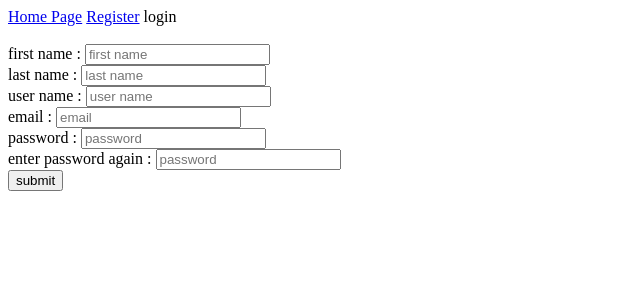
After one commit to aliraad79/Webeloopers, a Django app: page /login/ in a window 1280 px wide. The commit adds this page. Shown: the top 300 px of the page, without its empty margins (0-640 px from the left). Run offline with Django 3.2, Linux system fonts and the light colour scheme.

Commit message:
lots of changes

```diff
--- /dev/null
+++ b/base/forms.py
@@ -0,0 +1,25 @@
+from django import forms
+from django.contrib.auth.forms import UserCreationForm
+from django.contrib.auth.models import User
+
+
+class SignUpForm(UserCreationForm):
+    first_name = forms.CharField(max_length=30, required=False)
+    last_name = forms.CharField(max_length=30, required=False)
+    user_name = forms.CharField(max_length=30, required=True)
+    email = forms.EmailField(max_length=254, required=True)
+    password1 = forms.CharField(max_length=40, required=True)
+    password2 = forms.CharField(max_length=40, required=True)
+
+    class Meta:
+        model = User
+        fields = '__all__'
+
+
+class LogInForm(UserCreationForm):
+    user_name = forms.CharField(max_length=30, required=True)
+    password1 = forms.CharField(max_length=40, required=True)
+
+    class Meta:
+        model = User
+        fields = '__all__'
--- a/base/views.py
+++ b/base/views.py
@@ -1,7 +1,56 @@
-from django.shortcuts import render
+from django.contrib.auth import login, authenticate
+from django.shortcuts import render, redirect
+from django.urls import reverse
+
+from base.forms import SignUpForm, LogInForm
 
 
 # Create your views here.
 
-def home_page(request):
-    return render(request, 'homePage.html')
+def test(request):
+    return render(request, 'Base.html', {'is_login': 1})
+
+
+def signup_dup(request):
+    return redirect('/sign_up')
+
+
+def home_page(request, *args):
+    if args:
+        return render(request, 'homePage.html', {'is_login': args[0]})
+    return render(request, 'homePage.html', {'is_login': False})
+
+
+def signup(request):
+    if request.method == 'POST':
+        form = SignUpForm(request.POST)
+        if form.is_valid():
+            data = form.cleaned_data
+            form.save()
+            username = data.get('username')
+            raw_password = data.get('password1')
+            user = authenticate(username=username, password=raw_password)
+            login(request, user)
+            return redirect('')
+        else:
+            return render(request, 'sign_up.html', {'form': form, 'error': True})
+    else:
+        form = SignUpForm()
+    return render(request, 'sign_up.html', {'form': form})
+
+
+def login_view(request):
+    if request.method == 'POST':
+        form = LogInForm(request.POST)
+        if form.is_valid():
+            username = request.POST['username']
+            password = request.POST['password']
+            user = authenticate(request, username=username, password=password)
+            if user is not None:
+                login(request, user)
+                return home_page(request, request.user.is_authenticated)
+            else:
+                return render(request, '')
+    else:
+        form = SignUpForm()
+    return render(request, 'sign_up.html', {'form': form})
--- a/templates/Base.html
+++ b/templates/Base.html
@@ -1,20 +1,25 @@
 <html>
-<head></head>
+<head>
+    <title>{% block title %} {% endblock %}</title>
+
+</head>
 <body>
 
 
 <div id=”navbar”>
-    {% if url %}
-
+    <a id=”homepage” href="/">Home Page</a>
+    {% if  not is_login %}
+        <a id=”register” href="sign_up/">Register</a>
+        <a id=”login” >login</a>
     {% endif %}
-    <a id=”homepage” href="home/">Home Page</a>
-    <a id=”login”>login</a>
-    <a id=”register”>Register</a>
 
 
 </div>
 {% block welcome %}
 {% endblock %}
-
+{% block sign_up %}
+{% endblock %}
+{% block login %}
+{% endblock %}
 </body>
 </html>
--- /dev/null
+++ b/templates/sign_up.html
@@ -0,0 +1,33 @@
+{% extends "base.html" %}
+{% block title %}
+    sign up
+{% endblock %}
+{% block sign_up %}
+    <br>
+    {% if error %}
+        Please Fill Form correctly
+    {% endif %}
+    <form id=”register_form”>
+        <label>
+            first name : <input name=”first_name” placeholder="first name"><br>
+        </label>
+        <label>
+            last name : <input name=”last_name” placeholder="last name"><br>
+        </label>
+        <label>
+            user name : <input name=”username” placeholder="user name"><br>
+        </label>
+        <label>
+            email : <input name=”email” placeholder="email"><br>
+        </label>
+        <label>
+            password : <input name=”password1” placeholder="password"><br>
+        </label>
+        <label>
+            enter password  again : <input name=”password2” placeholder="password"><br>
+        </label>
+
+        <button name=”submit">submit
+        </button>
+    </form>
+{% endblock %}
--- a/webelopers/urls.py
+++ b/webelopers/urls.py
@@ -1,25 +1,13 @@
-"""webelopers URL Configuration
-
-The `urlpatterns` list routes URLs to views. For more information please see:
-    https://docs.djangoproject.com/en/2.2/topics/http/urls/
-Examples:
-Function views
-    1. Add an import:  from my_app import views
-    2. Add a URL to urlpatterns:  path('', views.home, name='home')
-Class-based views
-    1. Add an import:  from other_app.views import Home
-    2. Add a URL to urlpatterns:  path('', Home.as_view(), name='home')
-Including another URLconf
-    1. Import the include() function: from django.urls import include, path
-    2. Add a URL to urlpatterns:  path('blog/', include('blog.urls'))
-"""
+from django.conf.urls import url
 from django.contrib import admin
 from django.urls import path
 
-from base.views import home_page
+from base.views import home_page, signup, login_view, test, signup_dup
 
 urlpatterns = [
     path('admin/', admin.site.urls),
     path('', home_page),
-    path('home/', home_page),
+    path('sign_up/', signup),
+    path('sign_up/sign_up/', signup_dup),
+    path('login/', login_view),
 ]
```
Also changed, not shown: templates/LogIn.html (added, +17 -0 lines).
